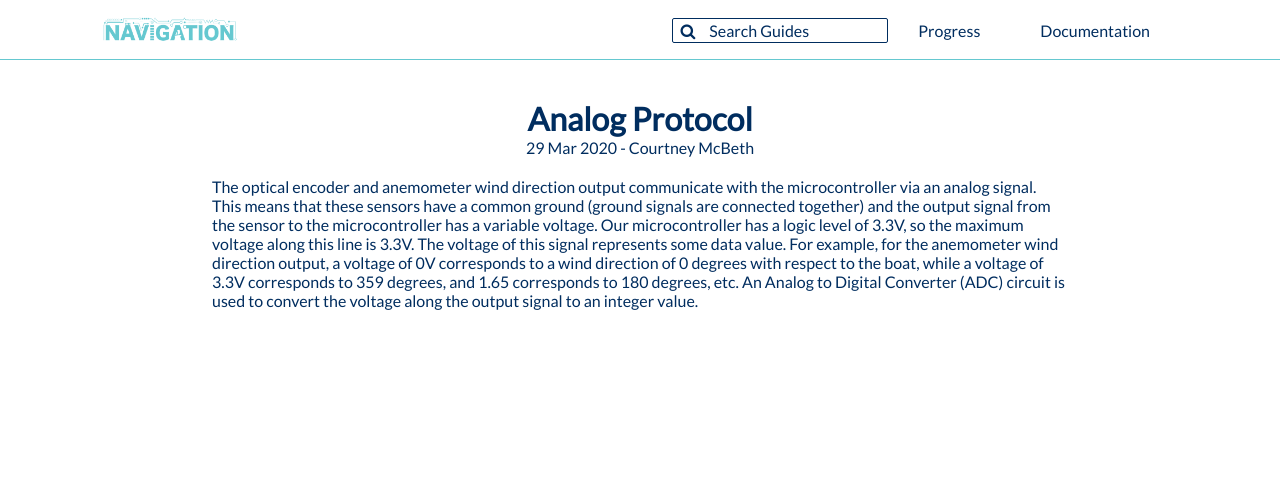
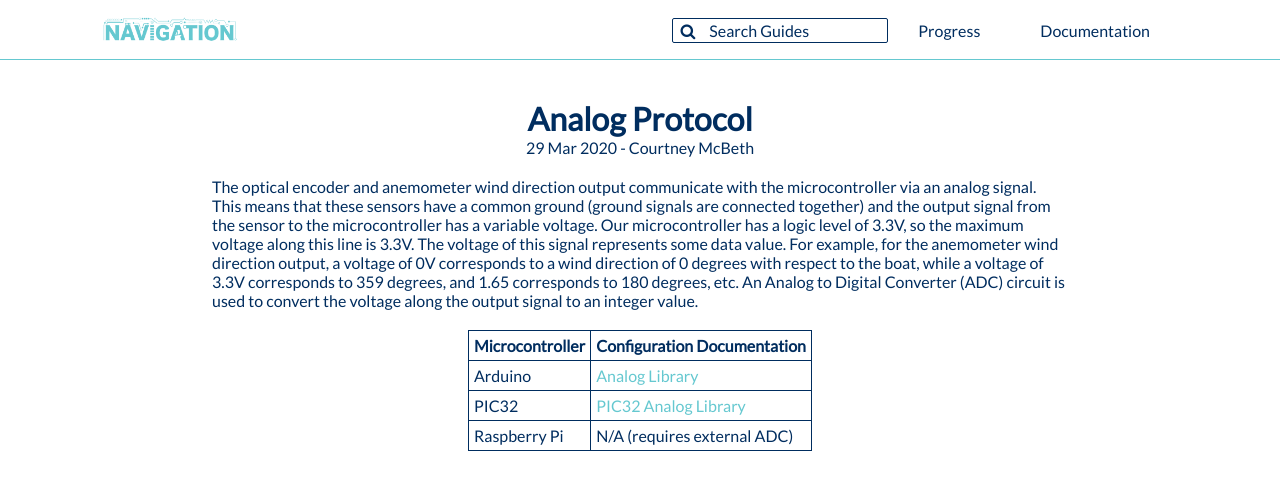
Before and after one commit to CUSail-Navigation/intrasite, a Jekyll site: the page built from _posts/2020-03-29-analog.md, in a window 1280 px wide. Shown: the top 490 px of the page. Built offline with Jekyll 4.4.1, drawn with Linux system fonts in a browser that asks for light colours.

Commit message:
added tables

```diff
--- a/_posts/2020-03-29-analog.md
+++ b/_posts/2020-03-29-analog.md
@@ -7,3 +7,10 @@ title: Analog Protocol
 ---
 
 The optical encoder and anemometer wind direction output communicate with the microcontroller via an analog signal. This means that these sensors have a common ground (ground signals are connected together) and the output signal from the sensor to the microcontroller has a variable voltage. Our microcontroller has a logic level of 3.3V, so the maximum voltage along this line is 3.3V. The voltage of this signal represents some data value. For example, for the anemometer wind direction output, a voltage of 0V corresponds to a wind direction of 0 degrees with respect to the boat, while a voltage of 3.3V corresponds to 359 degrees, and 1.65 corresponds to 180 degrees, etc. An Analog to Digital Converter (ADC) circuit is used to convert the voltage along the output signal to an integer value.
+
+{:.post_table}
+| Microcontroller | Configuration Documentation |
+| --- | --- |
+| Arduino | [Analog Library](https://www.arduino.cc/reference/en/#analog-io) |
+| PIC32 | [PIC32 Analog Library]({{ site.baseurl }}/pdfs/pic32_peripheral_lib.pdf) |
+| Raspberry Pi | N/A (requires external ADC) |
```
Also changed, not shown: _posts/2020-03-29-i2c.md (+7 -0 lines), _posts/2020-03-29-pwm.md (+7 -0 lines).
